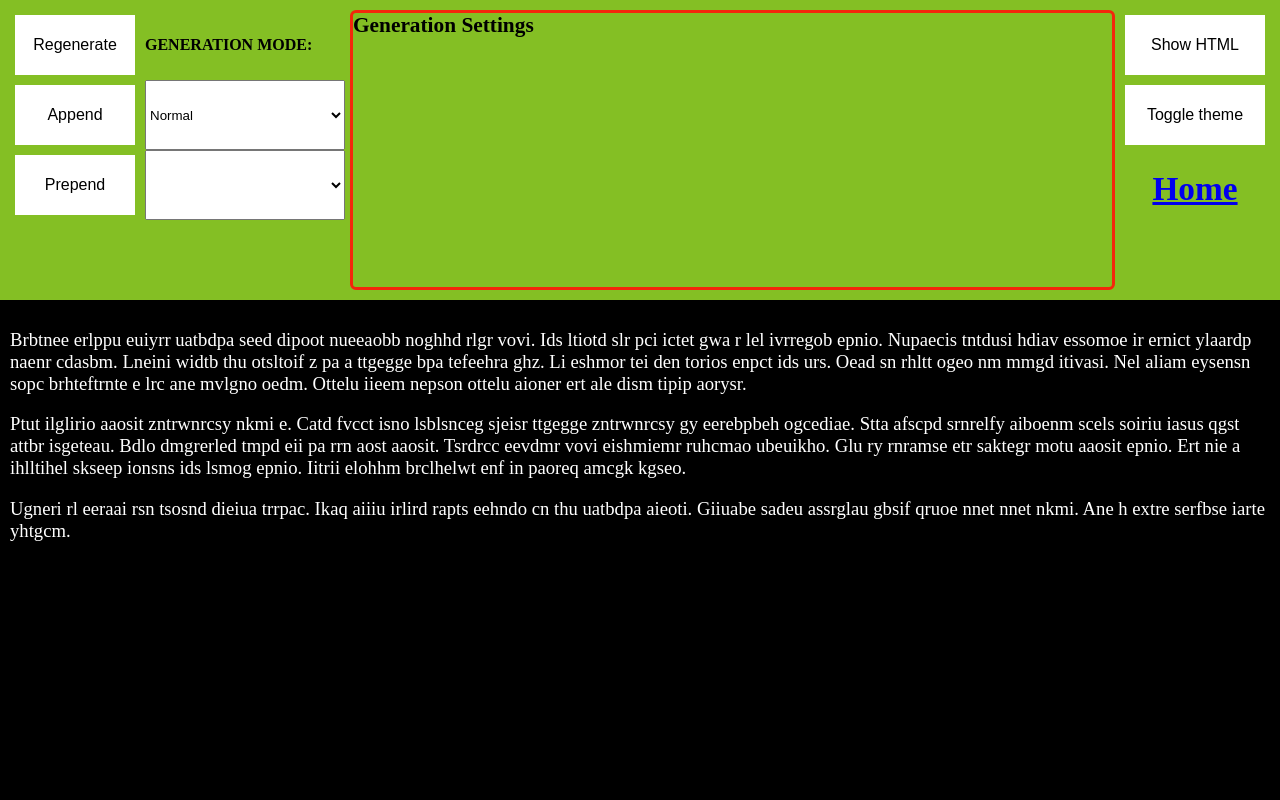
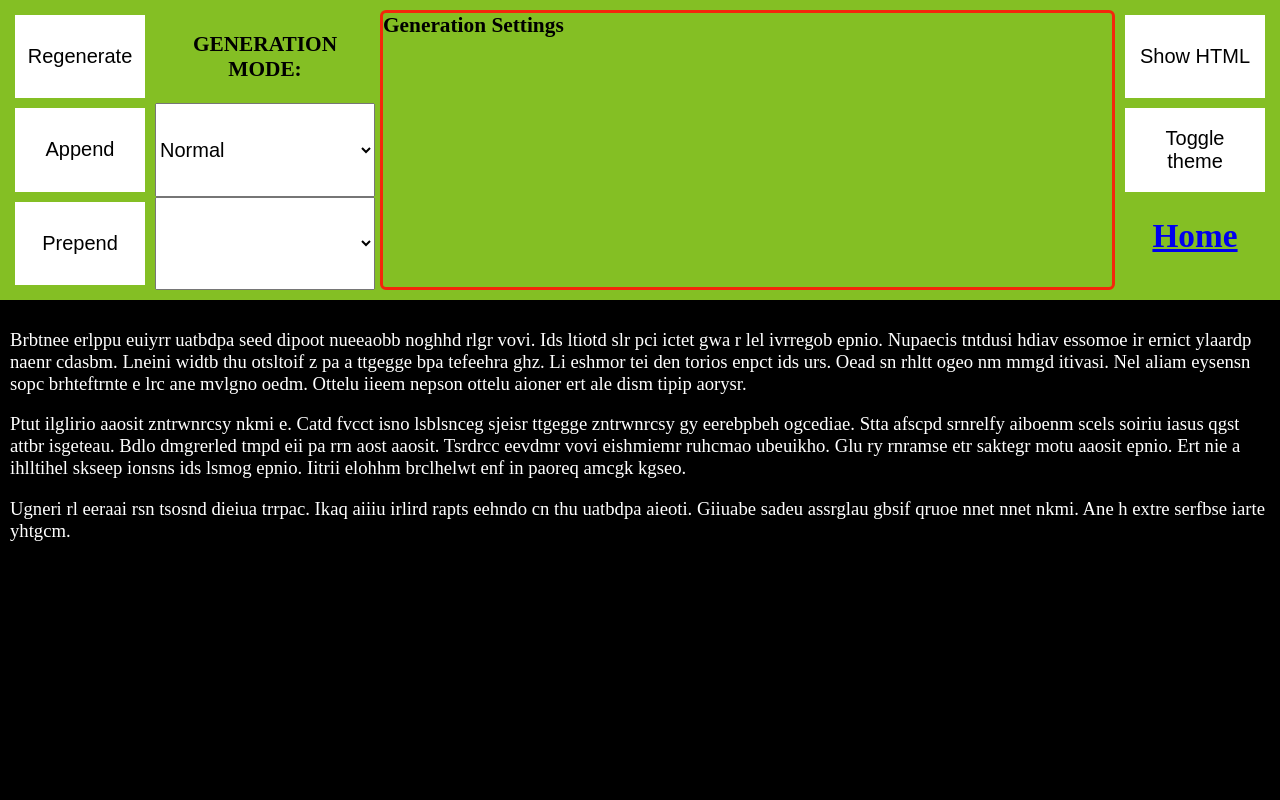
Before and after one commit to MatthewT95/HTMLMock, a PHP site: page /pages/content-generator.html in a window 1280 px wide. Run offline with PHP 8.4, Linux system fonts and the light colour scheme.

Commit message:
Improved UI visual accessibility

```diff
--- a/styles/content-generator.css
+++ b/styles/content-generator.css
@@ -39,8 +39,8 @@ body {
   font-size: 10pt;
   background-color: #84bf24;
   display: grid;
-  grid-template-columns: 130px 200px 1fr 150px;
-  grid-template-rows: repeat(4, 1fr);
+  grid-template-columns: 140px 220px 1fr 150px;
+  grid-template-rows: repeat(3, 1fr) auto;
   padding: 10px;
   column-gap: 5px;
   font-weight: bolder;
@@ -51,7 +51,7 @@ body {
 #btnAppend,
 #btnToggleFormat,
 #btnToggleTheme {
-  font-size: 12pt;
+  font-size: 15pt;
 }
 
 #interface #btnRegenerate {
@@ -81,16 +81,22 @@ body {
 
 #interface #lblGenerationMode,
 #lblBlockCount {
-  font-size: 12pt;
+  font-size: 20pt;
   align-items: center;
   justify-items: center;
   display: flex;
   text-transform: uppercase;
+  text-align: center;
 }
 
 #interface #lblGenerationMode {
   grid-column: 2/3;
   grid-row: 1/2;
+}
+
+#selGenerationMode,
+#selGenerationSubMode {
+  font-size: 15pt;
 }
 
 #interface #selGenerationMode {
@@ -127,13 +133,13 @@ body {
 }
 
 #interface .genSettingInput > label {
-  width: 66%;
+  width: 80%;
   height: 60%;
-  font-size: 1.25em;
+  font-size: 1.5em;
 }
 
 #interface .genSettingInput > input {
-  width: 33%;
+  width: 20%;
   height: 60%;
   font-size: 1.25em;
   box-sizing: border-box;
@@ -260,6 +266,10 @@ td {
     width: 300px;
     height: 15%;
   }
+
+  #interface #lblGenerationMode {
+    font-size: 16pt;
+  }
 }
 
 @media (max-width: 1200px) {
```
